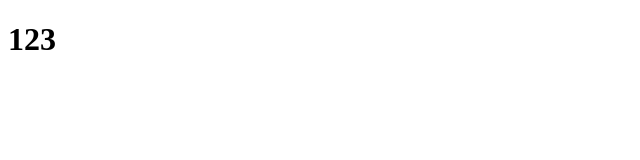
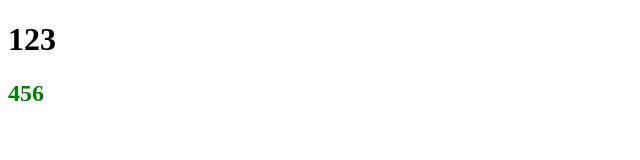
Before and after one commit to pengyu-lin/github-test, a plain HTML site: page index.html in a window 1280 px wide. Shown: the full height of the page, 0-640 px from the left. Drawn offline with Linux system fonts and the light colour scheme.

Commit message:
新增h2標題標籤

```diff
--- a/all.css
+++ b/all.css
@@ -5,3 +5,7 @@ body {
 h1 {
     color: black;
 }
+
+h2 {
+    color: green;
+}
--- a/index.html
+++ b/index.html
@@ -9,5 +9,6 @@
     </head>
     <body>
         <h1>123</h1>
+        <h2>456</h2>
     </body>
 </html>
```
